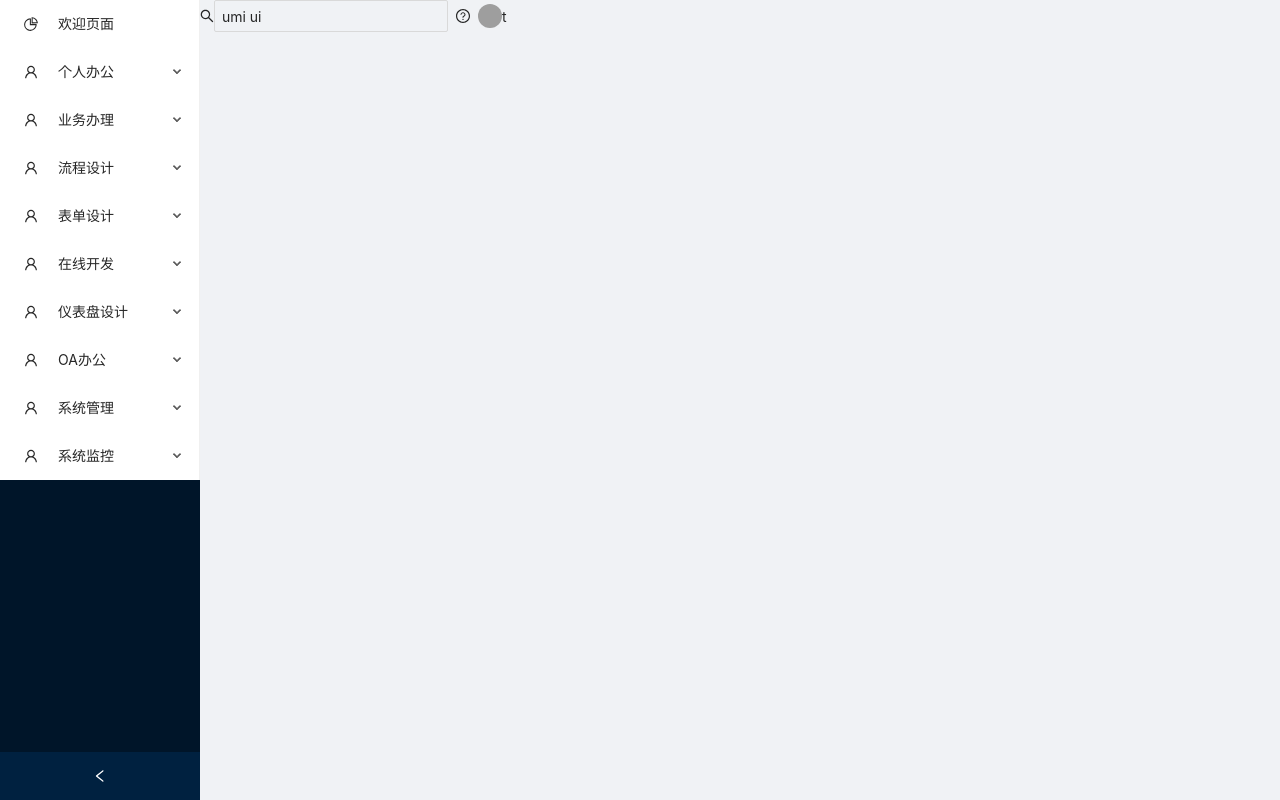
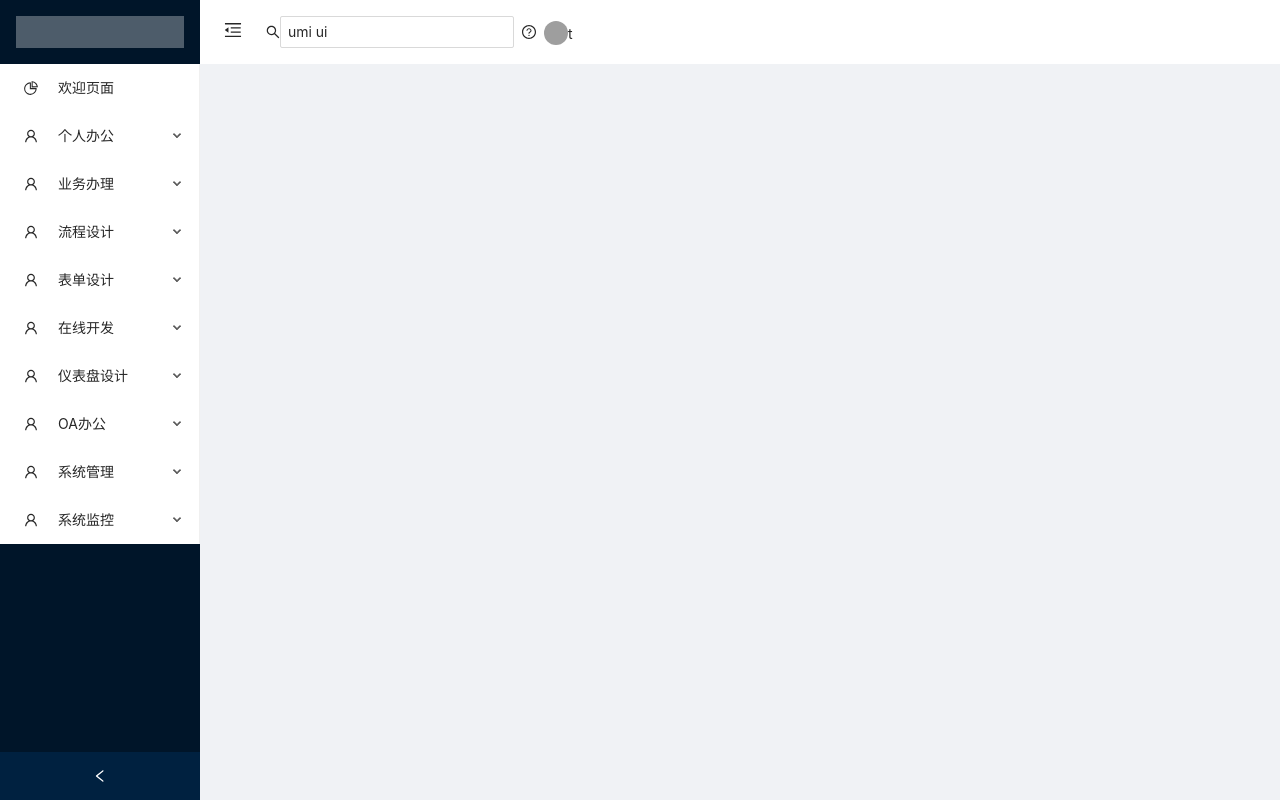
Before and after one commit to hylarucoder/tifa-admin, a React app: page / in a window 1280 px wide. Built offline with nearby package versions, Linux system fonts and the light colour scheme; grey boxes are pictures that could not be loaded.

Commit message:
ant design

```diff
--- a/src/Router.tsx
+++ b/src/Router.tsx
@@ -1,15 +1,16 @@
-import React, { lazy, Suspense } from 'react'
-import { Layout, Menu } from 'antd'
-import { PieChartOutlined, UserOutlined } from '@ant-design/icons'
+import React, {lazy, Suspense} from 'react'
+import {Layout, Menu} from 'antd'
+import {MenuFoldOutlined, MenuUnfoldOutlined, PieChartOutlined, UserOutlined} from '@ant-design/icons'
 
-const { Sider } = Layout
-const { SubMenu } = Menu
+const {Sider} = Layout
+const {SubMenu} = Menu
 // import Footer from '@/components/Footer';
 // import {PageLoading} from '@ant-design/pro-layout';
 
-import { BrowserRouter, Route, Redirect, Switch, Link } from 'react-router-dom'
-import { layoutRoutes } from '@/routes'
+import {BrowserRouter, Route, Redirect, Switch, Link} from 'react-router-dom'
+import {layoutRoutes} from '@/routes'
 import GlobalHeaderRight from '@/components/GlobalHeaderRight'
+import {Header} from "antd/lib/layout/layout";
 // import { useGlobalStore } from "@/hooks/useStore";
 
 const Error403 = lazy(() =>
@@ -62,7 +63,7 @@ const PrivateRoute: React.FC<PrivateRouteProps> = ({
                     <Redirect
                         to={{
                             pathname: '/login', // eslint-disable-next-line react/prop-types
-              state: { from: props.location },
+                            state: {from: props.location},
                         }}
                     />
                 )
@@ -72,8 +73,9 @@ const PrivateRoute: React.FC<PrivateRouteProps> = ({
 }
 
 function LayoutRoutes() {
+    const collapsed = false
     return (
-    <Layout style={{ minHeight: '100vh' }}>
+        <Layout style={{minHeight: '100vh'}}>
             <Sider
                 collapsible
                 collapsed={false}
@@ -84,12 +86,12 @@ function LayoutRoutes() {
                     width: 208,
                 }}
             >
-        <div className="logo" />
+                <div className="logo"/>
                 <Menu theme="light" defaultSelectedKeys={['1']} mode="inline">
                     {layoutRoutes.map((node) => {
                         if (!node.routes) {
                             return (
-                <Menu.Item key={node.name} icon={<PieChartOutlined />}>
+                                <Menu.Item key={node.name} icon={<PieChartOutlined/>}>
                                     <Link to={node.path}>{node.name}</Link>
                                 </Menu.Item>
                             )
@@ -97,7 +99,7 @@ function LayoutRoutes() {
                         return (
                             <SubMenu
                                 key={node.name}
-                icon={<UserOutlined />}
+                                icon={<UserOutlined/>}
                                 title={node.name}
                             >
                                 {node.routes.map((node) => {
@@ -113,13 +115,21 @@ function LayoutRoutes() {
                 </Menu>
             </Sider>
             <Layout className="site-layout">
-        <GlobalHeaderRight />
+                <Header className="site-layout-background" style={{padding: 0}}>
+                    {React.createElement(collapsed ? MenuUnfoldOutlined : MenuFoldOutlined, {
+                        className: 'trigger',
+                        onClick: () => {
+                            console.log()
+                        },
+                    })}
+                    <GlobalHeaderRight/>
+                </Header>
                 {layoutRoutes.map((node) => {
                     const BaseComponent = node.component
                     if (!node.routes) {
                         return (
                             <Route path={node.path}>
-                <BaseComponent />
+                                <BaseComponent/>
                             </Route>
                         )
                     }
@@ -130,7 +140,7 @@ function LayoutRoutes() {
                                 return (
                                     <Route path={subNode.path} key={subNode.name}>
                                         <BaseComponent>
-                      <Component />
+                                            <Component/>
                                         </BaseComponent>
                                     </Route>
                                 )
@@ -150,22 +160,22 @@ const Router: React.FC = () => (
         <Suspense fallback={<div>Loading...</div>}>
             <Switch>
                 <Route path="/login" exact>
-          <Login />
+                    <Login/>
                 </Route>
                 <Route path="/403" exact>
-          <Error403 />
+                    <Error403/>
                 </Route>
                 <Route path="/404" exact>
-          <Error404 />
+                    <Error404/>
                 </Route>
                 <Route path="/500" exact>
-          <Error500 />
+                    <Error500/>
                 </Route>
                 <Route path="*">
                     <Switch>
-            <LayoutRoutes />
+                        <LayoutRoutes/>
                         <Route path="*">
-              <Error404 />
+                            <Error404/>
                         </Route>
                     </Switch>
                 </Route>
--- a/src/index.less
+++ b/src/index.less
@@ -1,4 +1,4 @@
-@import '~antd/lib/style/themes/default.less';
+//@import '~antd/es/style/themes/default.less';
 @import '~antd/dist/antd.less';
 
 
@@ -56,3 +56,26 @@ ol {
     min-height: 100vh;
   }
 }
+
+
+.trigger {
+  font-size: 18px;
+  line-height: 64px;
+  padding: 0 24px;
+  cursor: pointer;
+  transition: color 0.3s;
+}
+
+.trigger:hover {
+  color: #1890ff;
+}
+
+.logo {
+  height: 32px;
+  background: rgba(255, 255, 255, 0.3);
+  margin: 16px;
+}
+
+.site-layout .site-layout-background {
+  background: #fff;
+}
--- a/webpack.common.js
+++ b/webpack.common.js
@@ -23,7 +23,7 @@ const config = {
     }),
   ],
   output: {
-    filename: '[name].[hash:8].js',
+    filename: '[name].[fullhash:8].js',
     chunkFilename: '[name].[chunkhash:8].chunk.js',
     path: paths.build,
     publicPath: '',
@@ -59,16 +59,15 @@ const config = {
             loader: 'style-loader',
           },
           {
-            loader: 'css-loader', // translates CSS into CommonJS
+            loader: 'css-loader',
           },
           {
-            loader: 'less-loader', // compiles Less to CSS
+            loader: 'less-loader',
             options: {
               lessOptions: {
-                // If you are using less-loader@5 please spread the lessOptions to options directly
                 modifyVars: {
-                  'primary-color': '#1DA57A',
-                  'link-color': '#1DA57A',
+                  'primary-color': '#1890ff',
+                  'link-color': '#1890ff',
                   'border-radius-base': '2px',
                 },
                 javascriptEnabled: true,
--- a/webpack.paths.js
+++ b/webpack.paths.js
@@ -2,13 +2,13 @@ const path = require('path')
 
 const paths = {
   // Source files
-  src: path.resolve(__dirname, '../src'),
+  src: path.resolve(__dirname, './src'),
 
   // Production build files
-  build: path.resolve(__dirname, '../dist'),
+  build: path.resolve(__dirname, './dist'),
 
   // Static files that get copied to build folder
-  public: path.resolve(__dirname, '../public'),
+  public: path.resolve(__dirname, './public'),
 }
 
 module.exports = paths
```
Also changed, not shown: package.json (+11 -20 lines), webpack.dll.js (+4 -4 lines). Lines whose indentation alone changed are shown as unchanged.
